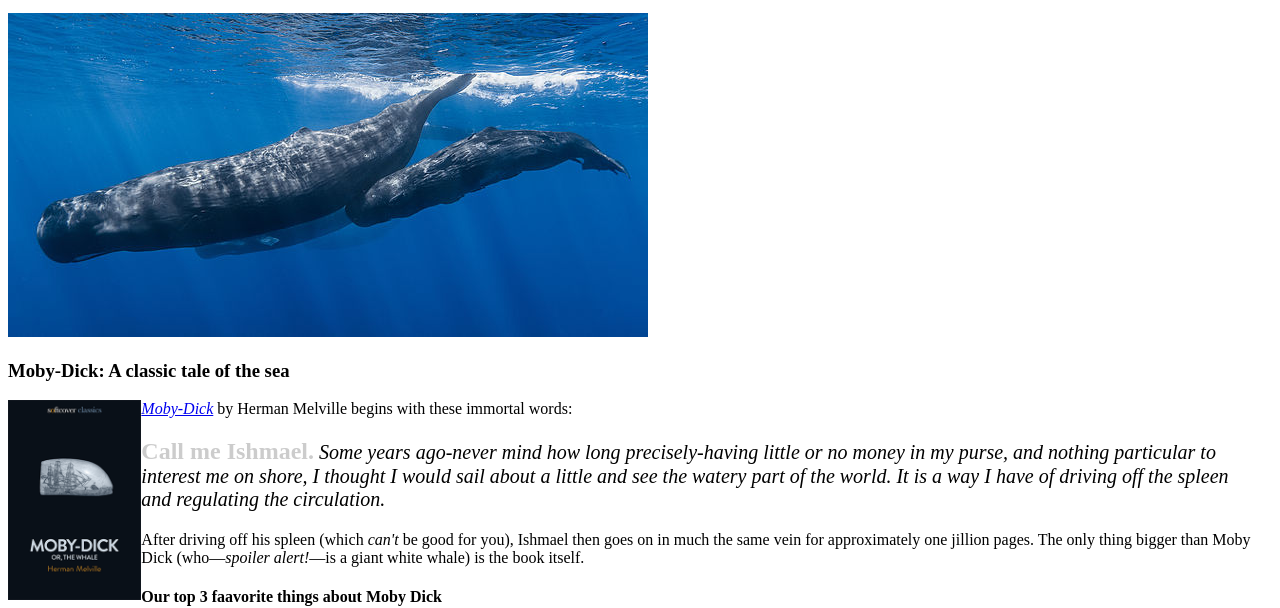
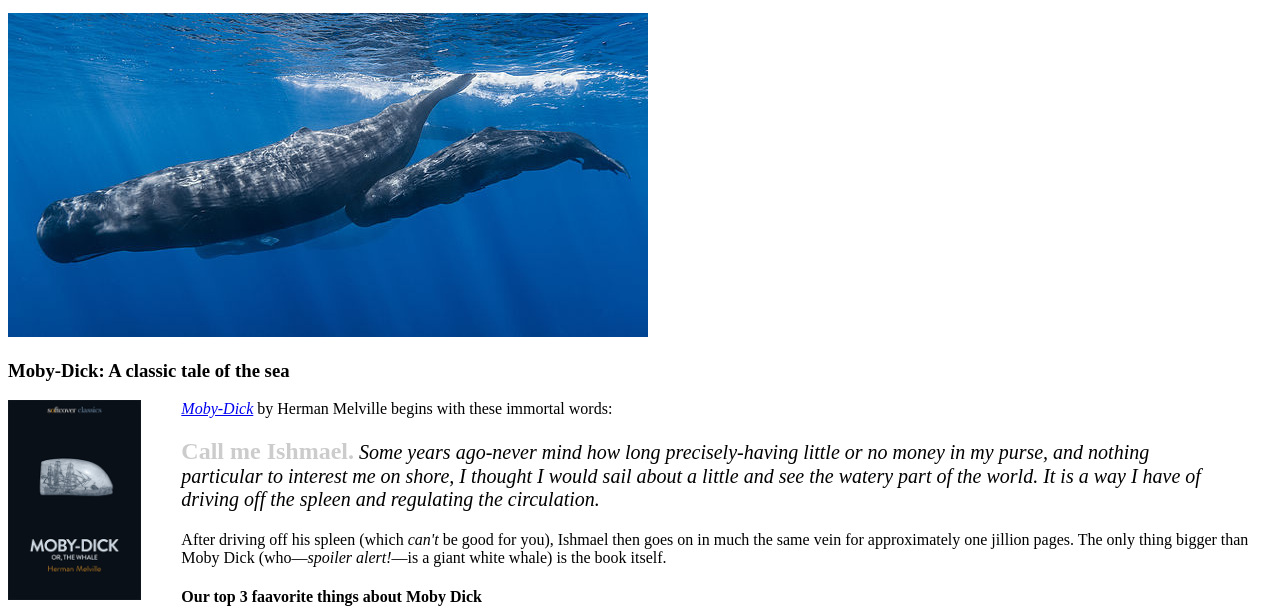
Before and after one commit to TavricZammer/sample_website, a plain HTML site: page moby_dick.html in a window 1280 px wide. Shown: the part 192-800 px from the top of the page. Drawn offline with Linux system fonts and the light colour scheme.

Commit message:
add margin

```diff
--- a/moby_dick.html
+++ b/moby_dick.html
@@ -36,7 +36,7 @@
             <a href="https://www.softcover.io/read/6070fb03/moby-dick"
                 target="_blank" rel="noopener">
                 <img src="images/moby_dick.png" alt="Moby Dick" height="200px"
-                style="float: left;">
+                style="float: left; margin-right: 40px;">
             </a>
 
             <p>
```
